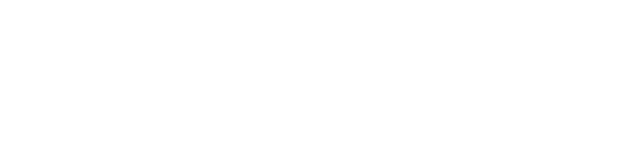
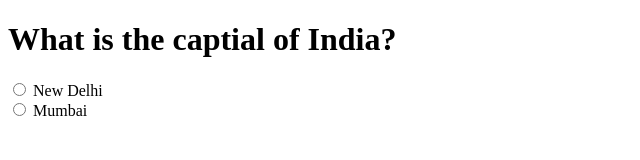
Before and after one commit to acciojob/trivia-Faizan-fzn, a website: page main.html in a window 1280 px wide. Shown: the whole page, without its empty margins (0-640 px from the left). Drawn offline with Linux system fonts and the light colour scheme.

Commit message:
created a submission

```diff
--- a/main.html
+++ b/main.html
@@ -7,6 +7,13 @@
 </head>
 
 <body>
+	<h1>What is the captial of India?</h1>
+
+	<input type="radio" value="1" name="city" id="button1">
+	<label for="button1">New Delhi</label>
+	<br>
+	<input type="radio" value="2" name="city" id="button2">
+	<label for="button2">Mumbai</label>
 	<!-- the entire body must be written by student -->
     <script type="text/javascript" src="./script.js">
 </script>
```
